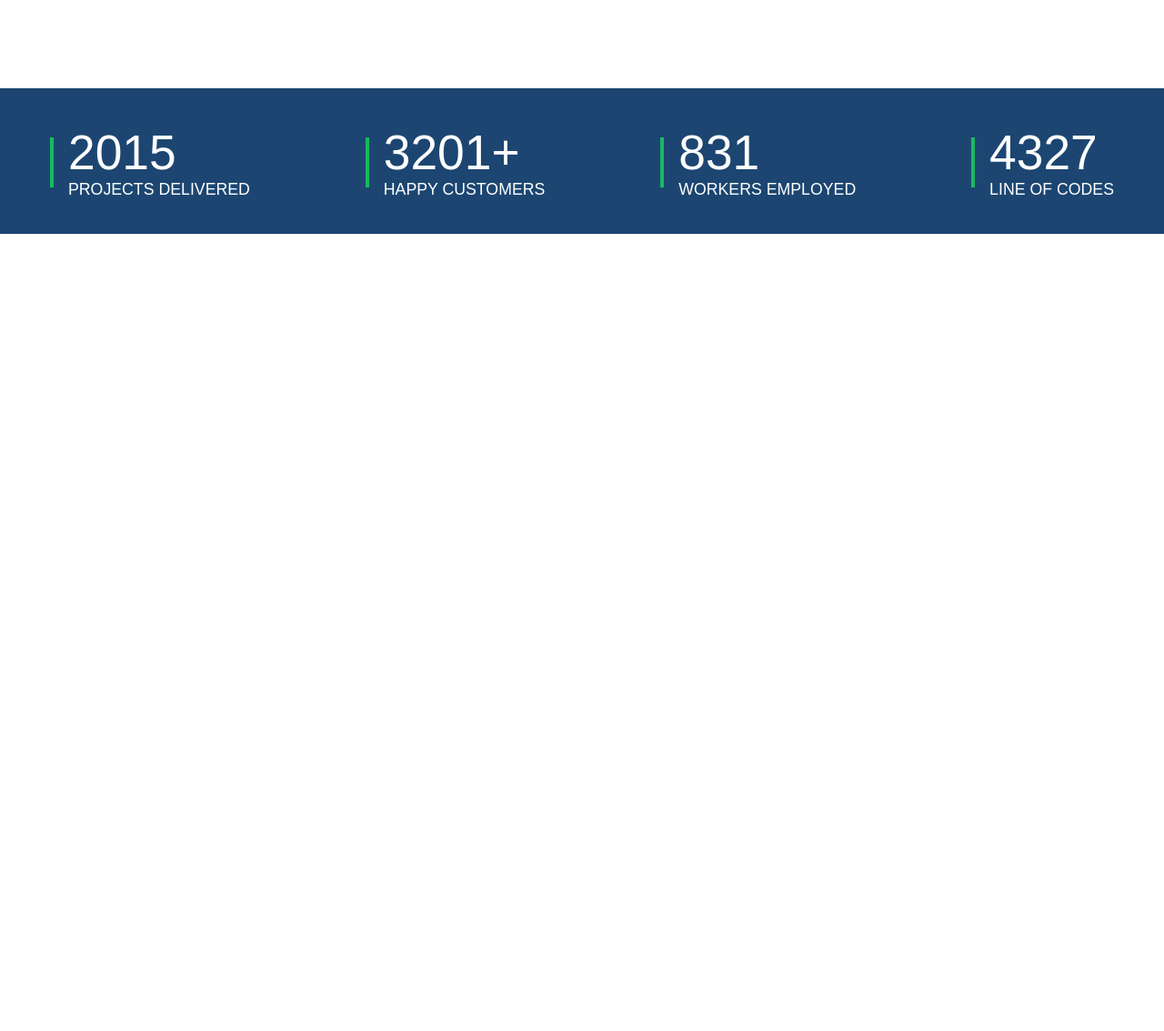
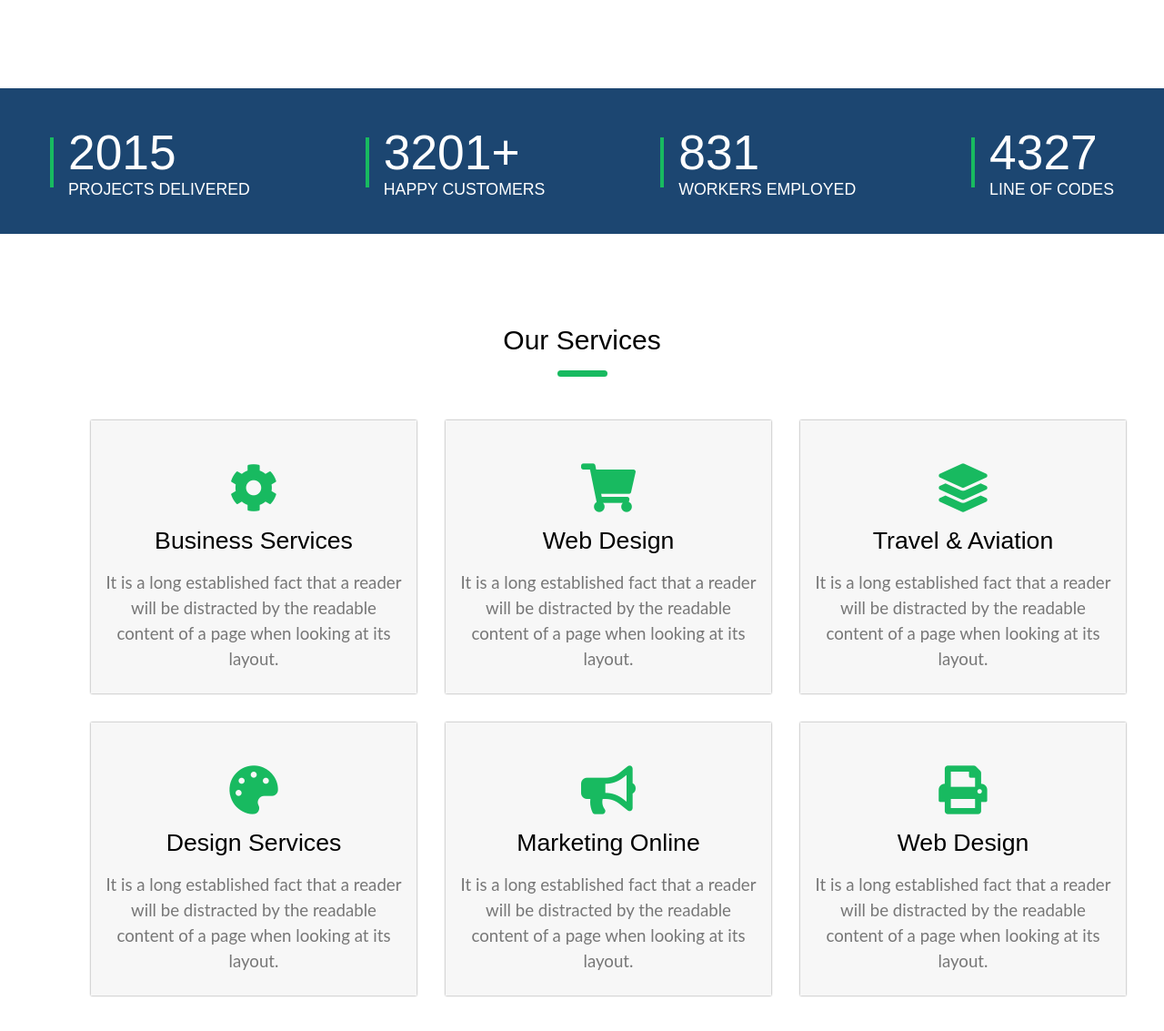
Before and after one commit to HazratAli4510/FNC-PSD-to-HTML, a plain HTML site: page index.html in a window 1280 px wide. Shown: the part 1389-2522 px from the top of the page at 91% size. Before the commit the page ends 1646 px from the top, so only its background shows below. Drawn offline with Linux system fonts and the light colour scheme.

Commit message:
Services Section Added

```diff
--- a/index.html
+++ b/index.html
@@ -127,6 +127,70 @@
             </div>
         </div>
     </section>
+
+
+
+
+
+
+
+<!-- <----------------Services-------------->
+
+
+
+
+<section id="services">
+    <h1>Our Services</h1>
+    <span></span>
+    <div class="container">
+        <div class="first-line-box flex item-center">
+            <div>
+                <i class="fas fa-cog"></i>
+                <h2>Business Services</h2>
+                <p>It is a long established fact that a reader will be distracted by the readable content of a page when looking at its layout.</p>
+            </div>
+            <div>
+                <i class="fas fa-shopping-cart"></i>
+                <h2>Web Design</h2>
+                <p>It is a long established fact that a reader will be distracted by the readable content of a page when looking at its layout.</p>
+            </div>
+            <div>
+                <i class="fas fa-layer-group"></i>
+                <h2>Travel & Aviation</h2>
+                <p>It is a long established fact that a reader will be distracted by the readable content of a page when looking at its layout.</p>
+            </div>
+        </div>
+        <div class="second-line-box flex item-center">
+            <div>
+                <i class="fas fa-palette"></i>
+                <h2>Design Services</h2>
+                <p>It is a long established fact that a reader will be distracted by the readable content of a page when looking at its layout.</p>
+            </div>
+            <div>
+                <i class="fas fa-bullhorn"></i>
+                <h2>Marketing Online</h2>
+                <p>It is a long established fact that a reader will be distracted by the readable content of a page when looking at its layout.</p>
+            </div>
+            <div>
+                <i class="fas fa-print"></i>
+                <h2>Web Design</h2>
+                <p>It is a long established fact that a reader will be distracted by the readable content of a page when looking at its layout.</p>
+            </div>
+        </div>
+    </div>
+</section>
+
+
+
+
+
+
+
+
+
+
+
+
 </body>
 
 </html>
--- a/style.css
+++ b/style.css
@@ -295,6 +295,11 @@ section#about .container .boxes span{
 
 
 /* <------------------anylitics------------------> */
+
+
+
+
+
 section#anylitics{
     height: 160px;
     background-color: var(--bg-primary);
@@ -319,3 +324,66 @@ section#anylitics .container  .box summary{
     font-size: 13.3pt;
     color: white;
 }
+
+
+
+
+
+
+/* <------------------Services------------------> */
+
+
+
+
+section#services{
+    padding: 100px;
+}
+section#services > h1{
+    font-weight: 500;
+    font-size: 30px;
+    text-align: center;
+}
+section#services span{
+    display: block;
+    width: 55px;
+    height: 7px;
+    background-color: var(--primary);
+    margin: 0rem auto;
+    border-radius: 24px;
+    -webkit-border-radius: 24px;
+    -moz-border-radius: 24px;
+    -ms-border-radius: 24px;
+    -o-border-radius: 24px;
+    margin-top: 1rem;
+    margin-bottom: 3rem;
+}
+section#services .container .first-line-box div,section#services .container .second-line-box div{
+    width: 370px;
+    height: 300px;
+    background-color: #f7f7f7;
+    margin-right: 2rem;
+    margin-bottom: 2rem;
+    padding: 3rem 1rem;
+    box-shadow: 0 0 2px grey;
+}
+section#services .container i{
+    font-size: 40pt;
+    color: var(--primary);
+    margin: 0 auto;
+    text-align: center;
+    display: block;
+}
+section#services .container h2{
+    font-weight: 500;
+    font-size: 20pt;
+    text-align: center;
+    margin: 1rem 0;
+}
+section#services .container p{
+    font-family: 'Lato', sans-serif;
+    font-size: 14pt;
+    color: var(--secondary);
+    margin: 0 auto;
+    text-align: center;
+    line-height: 1.5em;
+}
```
